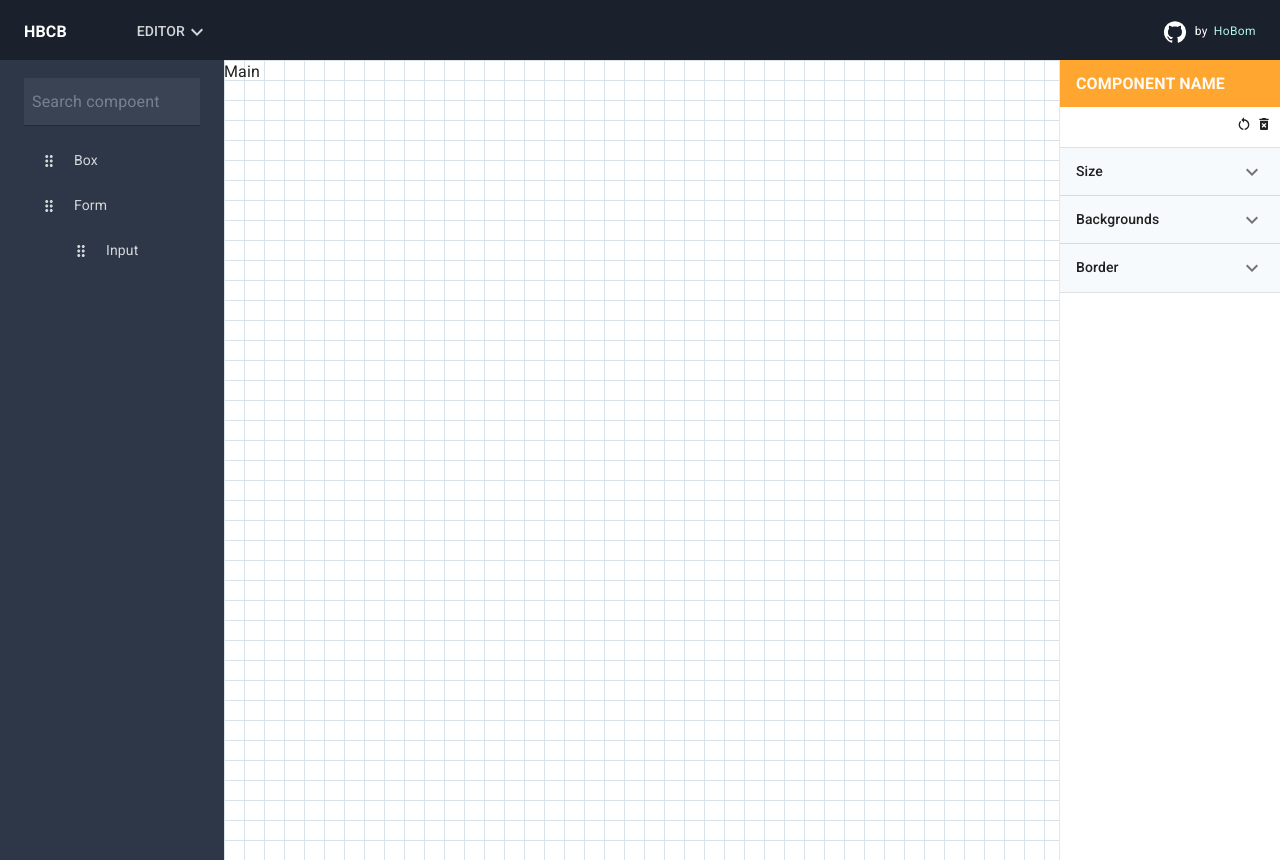
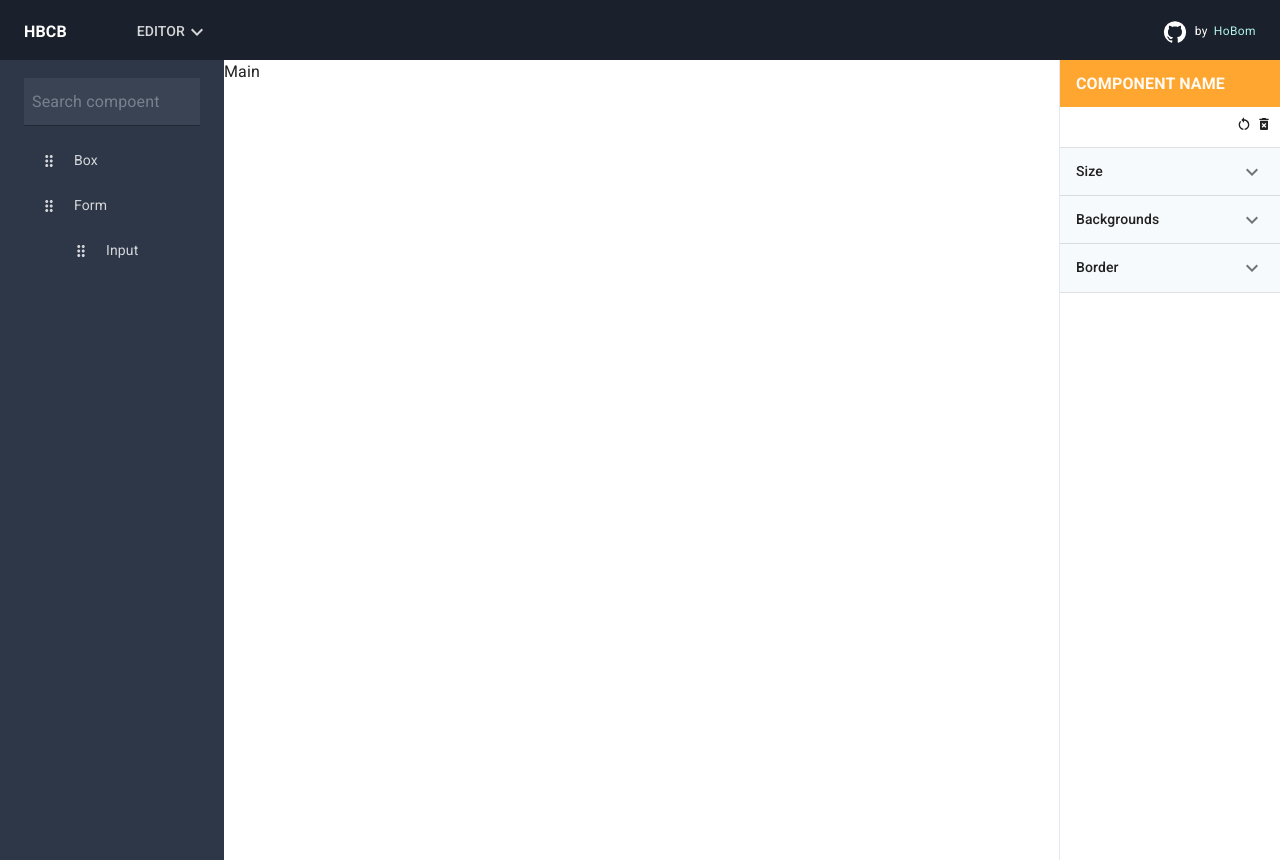
Before and after one commit to FoxMon/component-builder, a React (Vite) app: page / in a window 1280 px wide. Built offline with nearby package versions, Linux system fonts and the light colour scheme.

Commit message:
layout container

```diff
--- a/src/containers/LayoutContainer.tsx
+++ b/src/containers/LayoutContainer.tsx
@@ -13,10 +13,6 @@ const Content = styled("main")(() => ({
   borderBottomLeftRadius: 0,
   borderBottomRightRadius: 0,
   width: "100%",
-  backgroundImage:
-    "linear-gradient(to right, #d9e2e9 1px, transparent 1px), linear-gradient(to bottom, #d9e2e9 1px, transparent 1px);",
-  backgroundSize: "20px 20px",
-  bgColor: "#edf2f6",
 }));
 
 export const LayoutContainer = () => {
```
